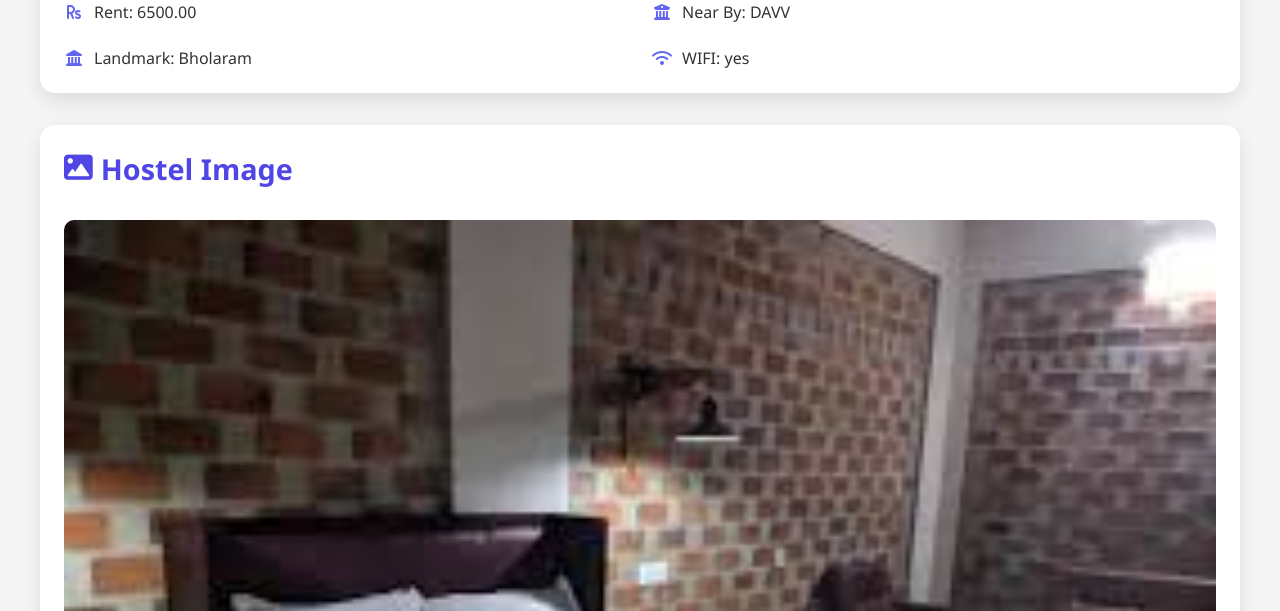
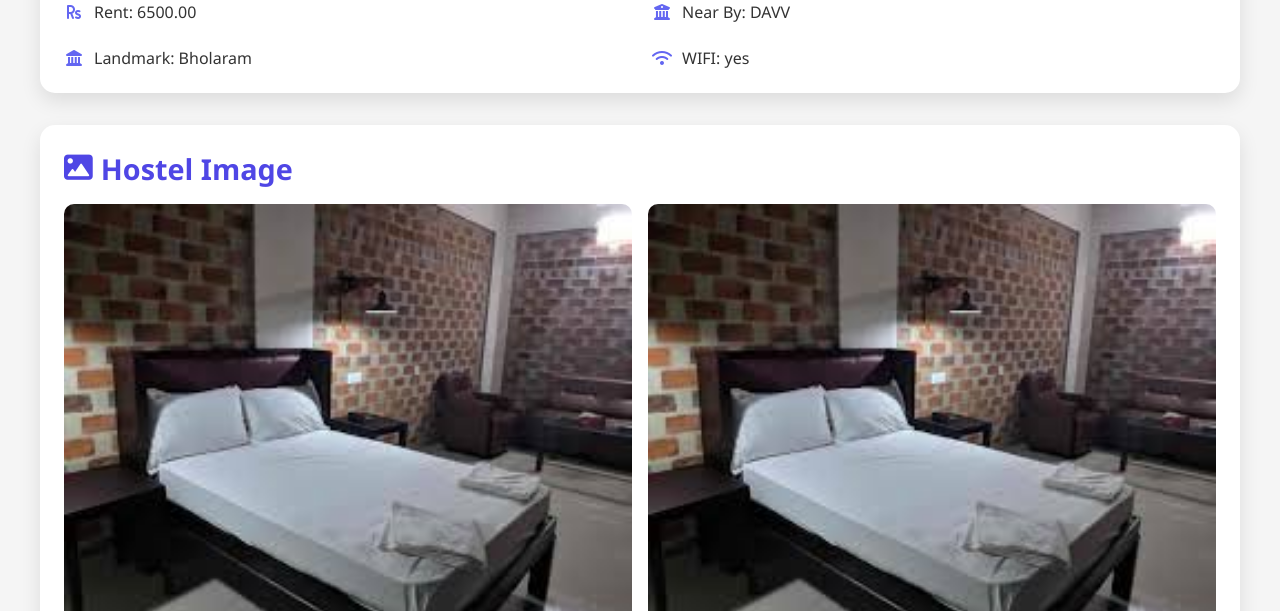
Before and after one commit to shivamkushwah2002/HostelHunt, a Django app: page /home/view_details/12/ in a window 1280 px wide. Shown: the part 341-952 px from the top of the page. Run offline with Django 5.2, Linux system fonts and the light colour scheme; a user stored in the database is signed in; data comes from the database, SQL or seed files in the repository; both versions use the stored data as it was after the commit.

Commit message:
Updated: your message here

```diff
--- a/templates/view_details.html
+++ b/templates/view_details.html
@@ -133,9 +133,13 @@
 
     <!-- Hostel Image -->
     <div class="info-section">
-        <h2><i class="fas fa-image image-container"></i> Hostel Image</h2>
-        <img src="{{ listing.image.url }}" alt="Hostel Image" style="width: 100%; border-radius: 10px; margin-top: 1rem;">
+    <h2><i class="fas fa-image image-container"></i> Hostel Image</h2>
+    <div style="display: flex; gap: 1rem; margin-top: 1rem;">
+        <img src="{{ listing.image.url }}" alt="Hostel Image" style="width: 50%; border-radius: 10px;">
+        <img src="{{ listing.image.url }}" alt="Hostel Image" style="width: 50%; border-radius: 10px;">
     </div>
+</div>
+
 
     <!-- Facilities & Features -->
     <div class="info-section">
```
Also changed, not shown: db.sqlite3.
